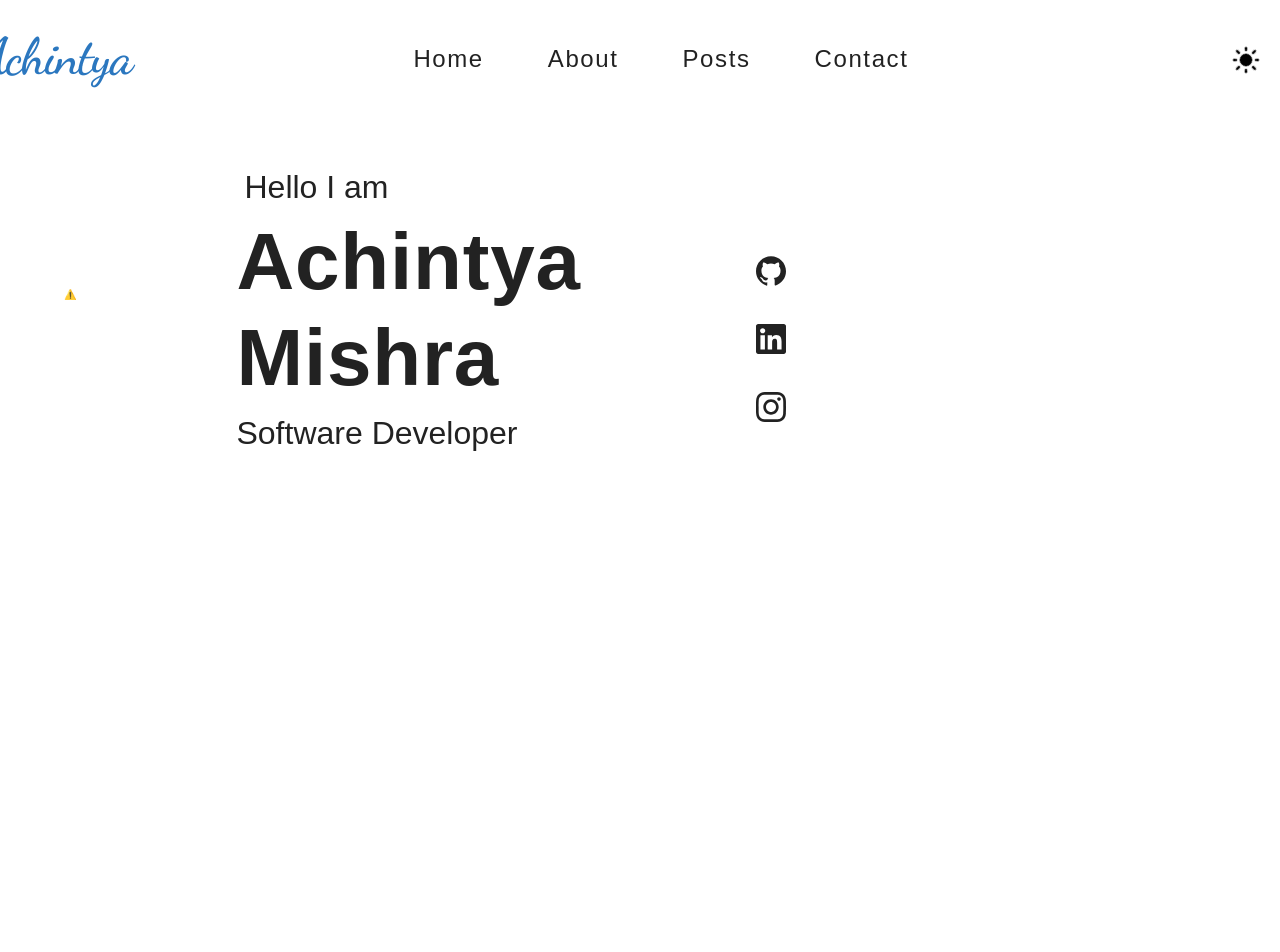
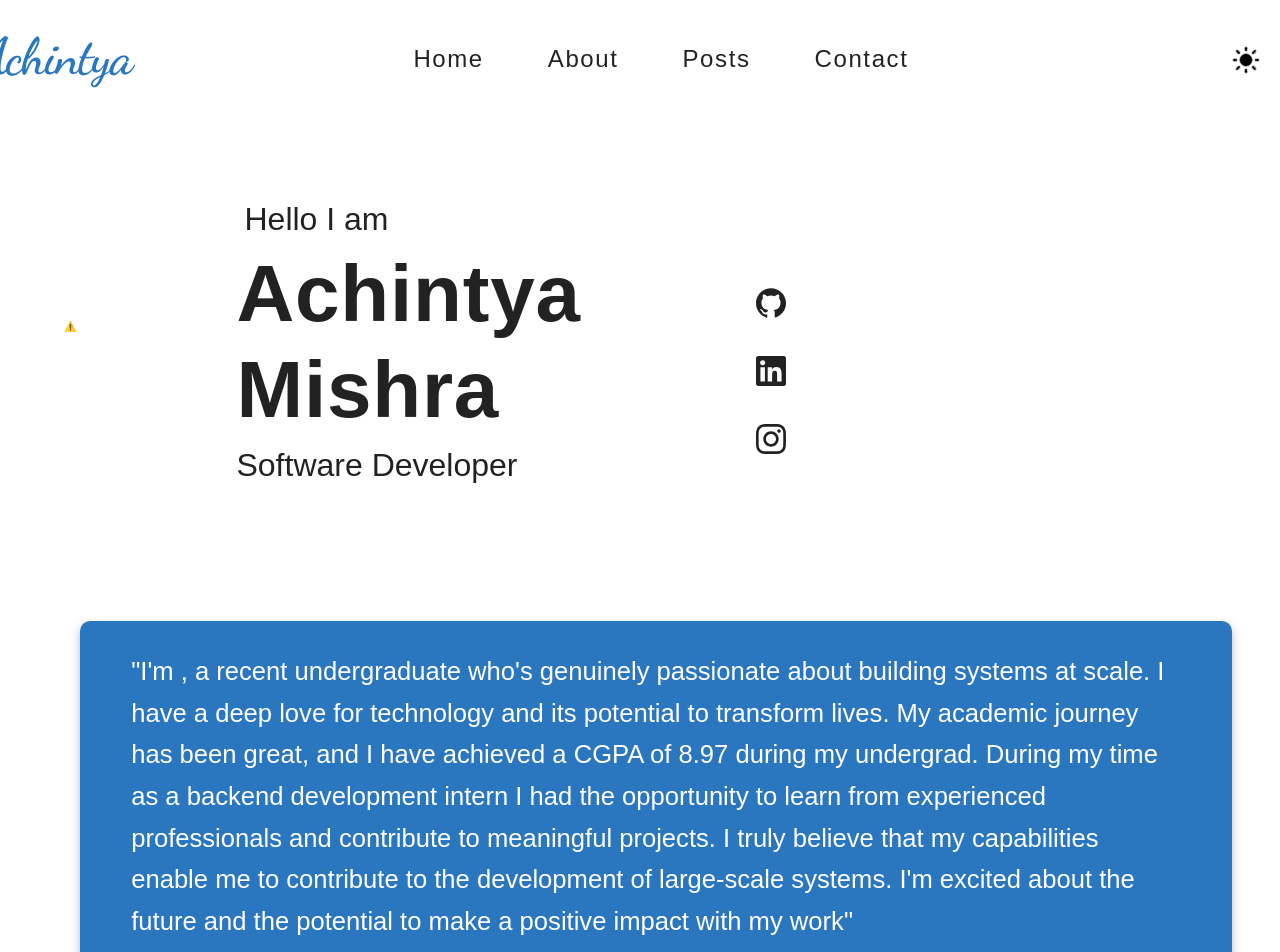
Before and after one commit to KINGACH2549/personal-portfolio, a React (Create React App) app: page / in a window 1280 px wide. Shown: the top 952 px of the page. Before the commit the page ends 800 px from the top, so only its background shows below. Built offline with nearby package versions, Linux system fonts and the light colour scheme; no server answers.

Commit message:
added about-section intial steps

```diff
--- a/src/App.js
+++ b/src/App.js
@@ -2,6 +2,7 @@ import { useState } from "react";
 import HeroPage from "./Pages/HeroPage";
 import NavPage from "./Pages/NavbarPage";
 import "./index.css";
+import AboutPage from "./Pages/AboutPage";
 
 function App() {
   //background color change from top  most parent element
@@ -21,6 +22,7 @@ function App() {
         handleBackgroundColor={handleBackgroundColor}
       />
       <HeroPage backgroundColor={backgroundColor} />
+      <AboutPage />
     </div>
   );
 }
--- /dev/null
+++ b/src/Components/About/About.css
@@ -0,0 +1,33 @@
+.about-container{
+
+    padding: 1.9rem 3.2rem;
+    width: 90%;
+    margin:3.2rem;
+    background-color: rgb(43, 119, 191);
+    box-shadow: 0 5px 10px rgba(110, 110, 110, 0.5);
+    border-radius: 10px;
+    margin-top: 6rem;
+    margin-left: 5rem;
+}
+
+.about-content{
+    font-family:'Wotfard','Wotfard-fallback',sans-serif;
+    font-size: 1.6rem;
+    /* font-style: italic; */
+    color: white;
+    line-height: 2.6rem;
+}
+
+.internship-details{
+   color: white;
+   font-size: 1.4rem;
+   background-color: hsl(333deg, 100%, 45%);
+   display: inline-block;
+   padding: 1rem;
+   padding-top: 1rem;
+   padding-bottom: 1rem;
+   border-radius: 5px;
+   margin: 0.5rem;
+   margin-left: 0.9rem;
+   margin-right: 0.9rem;
+}
--- /dev/null
+++ b/src/Components/About/About.js
@@ -0,0 +1,27 @@
+import "./About.css";
+
+function About() {
+  return (
+    <div className="about-container">
+      <p className="about-content-container">
+        <span className="about-content">
+          "I'm , a recent undergraduate who's genuinely passionate about
+          building systems at scale. I have a deep love for technology and its
+          potential to transform lives. My academic journey has been great, and
+          I have achieved a CGPA of 8.97 during my undergrad. During my time as
+          a backend development intern
+        </span>
+
+        <span className="about-content">
+          {" "}
+          I had the opportunity to learn from experienced professionals and
+          contribute to meaningful projects. I truly believe that my
+          capabilities enable me to contribute to the development of large-scale
+          systems. I'm excited about the future and the potential to make a
+          positive impact with my work"
+        </span>
+      </p>
+    </div>
+  );
+}
+export default About;
--- a/src/Components/Hero/Hero.css
+++ b/src/Components/Hero/Hero.css
@@ -1,13 +1,14 @@
 
 .hero-container{
-    /* background-color: red; */
-    /* opacity: 0;   */
+/*
     opacity: 0;
-        animation: lottieAnimation 1s ease forwards;
+        animation: lottieAnimation 1s ease forwards;   */
+
     margin:2rem;
-    margin-top: 6rem;
+    margin-top: 7rem;
     padding: 2rem;
-    /* padding-top: 4rem; */
+    padding-top: 3rem;
+
     display: flex;
     align-items: center;
     gap:10rem;
--- a/src/Components/Navbar/Navbar.css
+++ b/src/Components/Navbar/Navbar.css
@@ -1,15 +1,16 @@
 .nav-container{
     /* background-color: green; */
 
-    background: color #848484;
+    background-color: white;
     position: fixed;
     top:0;
     left:0;
     width: 100%;
-    /* z-index: 999; */
+    z-index: 1000;
    /* background: linear-gradient( hsla(200deg, 100%, 85%, 0.1),hsla(200deg, 100%, 85%, 0)); */
     padding:1.6rem 3.2rem;
-    padding-bottom: 1.4rem;
+    padding-bottom: 0.5rem;
+
 
     /* box-shadow: 0 0 1px rgba(0, 0, 0, 0.5); */
 }
--- a/src/Components/Navbar/Navbar.js
+++ b/src/Components/Navbar/Navbar.js
@@ -18,7 +18,7 @@ function Navbar({
     );
   });
   return (
-    <div className="nav-container">
+    <div className="nav-container" style={{ backgroundColor }}>
       <nav className="navbar">
         <p className="logo-container">
           <a
--- /dev/null
+++ b/src/Pages/AboutPage.js
@@ -0,0 +1,11 @@
+import About from "../Components/About/About";
+
+function AboutPage() {
+  return (
+    <>
+      <About />
+    </>
+  );
+}
+
+export default AboutPage;
```
